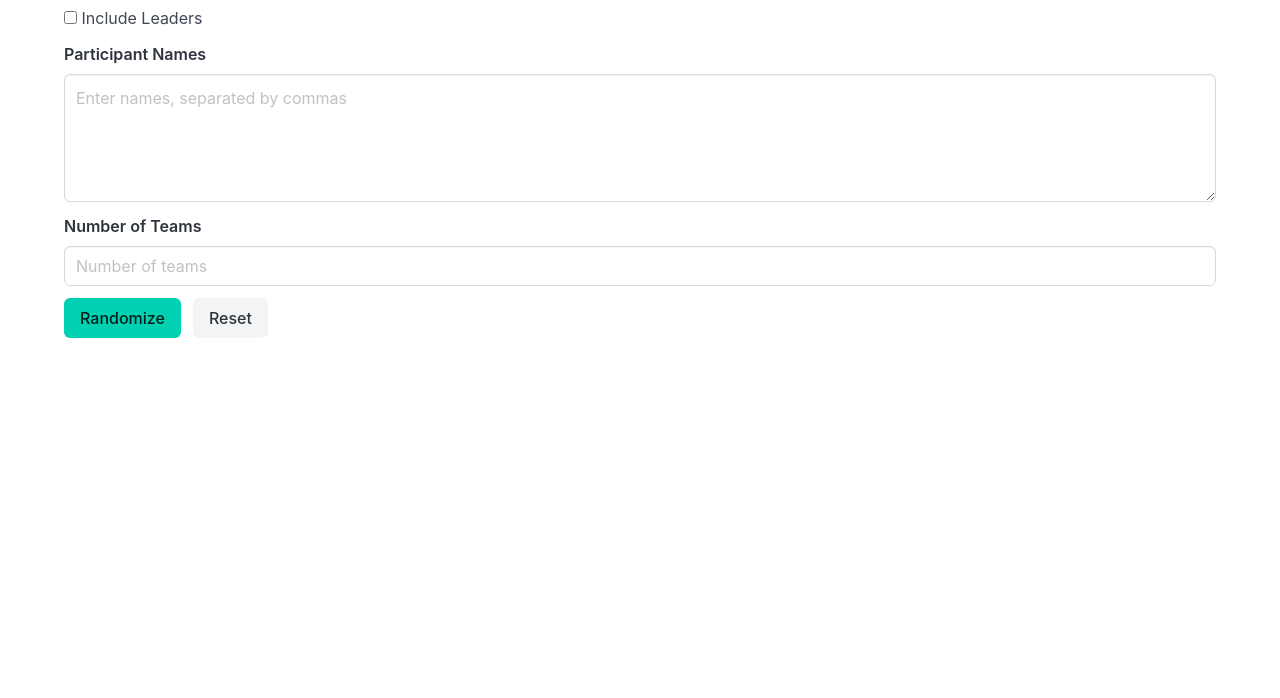
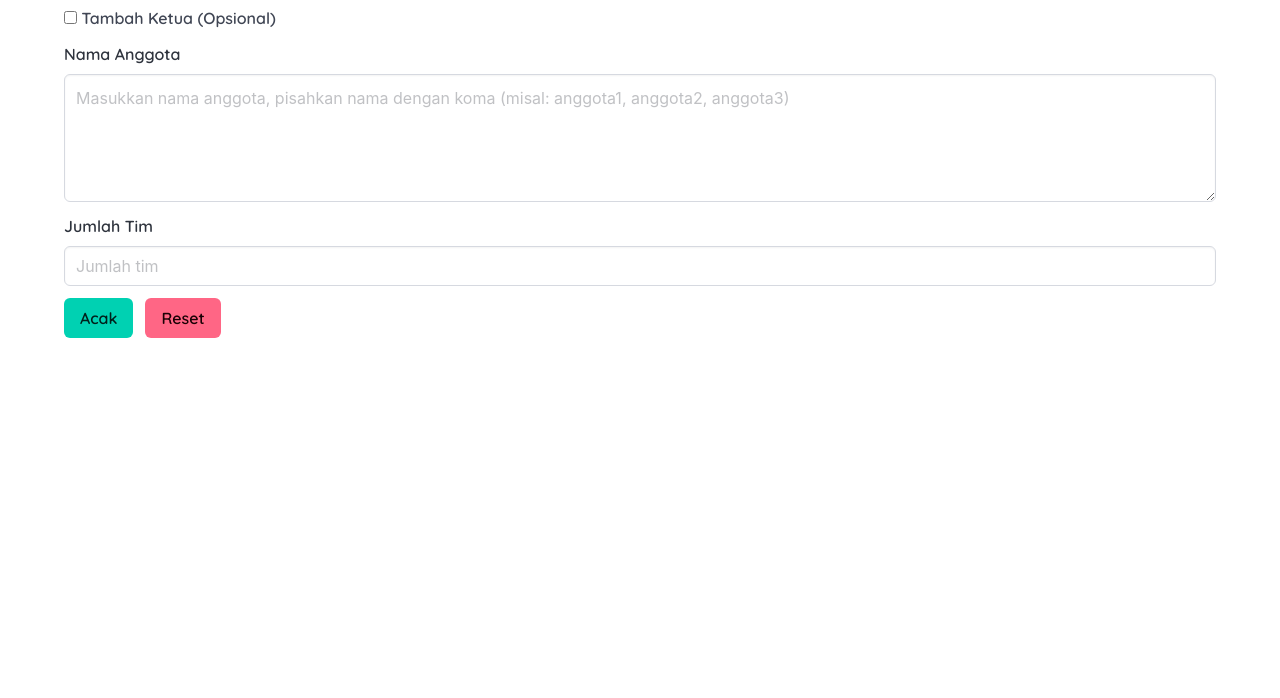
Before and after one commit to nflahza/team-randomizer, a plain HTML site: page index.html in a window 1280 px wide. Shown: the part 102-800 px from the top of the page. Drawn offline with nearby package versions, Linux system fonts and the light colour scheme.

Commit message:
alpha 0.1

```diff
--- a/index.html
+++ b/index.html
@@ -3,53 +3,59 @@
   <head>
     <meta charset="UTF-8" />
     <meta name="viewport" content="width=device-width, initial-scale=1.0" />
-    <title>Team Randomizer</title>
+    <title>Pengacak Kelompok</title>
     <link
       rel="stylesheet"
       href="https://cdnjs.cloudflare.com/ajax/libs/bulma/1.0.1/css/bulma.min.css"
     />
     <link rel="stylesheet" href="styles.css" />
+    <link
+      href="https://fonts.googleapis.com/css2?family=Quicksand:wght@600&display=swap"
+      rel="stylesheet"
+    />
   </head>
   <body>
     <section class="section">
       <div class="container">
-        <h1 class="title has-text-centered">Team Randomizer</h1>
+        <h1 class="title has-text-centered">Pengacak Kelompok</h1>
         <div class="field">
           <input
             type="checkbox"
             id="hasLeaders"
             onclick="toggleLeadersInput()"
           />
-          <label class="checkbox" for="hasLeaders">Include Leaders</label>
+          <label class="checkbox" for="hasLeaders"
+            >Tambah Ketua (Opsional)</label
+          >
         </div>
         <div class="field" id="leadersField" style="display: none">
-          <label class="label">Leader Names</label>
+          <label class="label">Nama Pemimpin</label>
           <div class="control">
             <textarea
               class="textarea"
               id="leadersInput"
-              placeholder="Enter leader names, separated by commas"
+              placeholder="Masukkan nama pemimpin, pisahkan nama dengan koma (misal: ketua1, ketua2, ketua3)"
             ></textarea>
           </div>
         </div>
         <div class="field">
-          <label class="label">Participant Names</label>
+          <label class="label">Nama Anggota</label>
           <div class="control">
             <textarea
               class="textarea"
               id="namesInput"
-              placeholder="Enter names, separated by commas"
+              placeholder="Masukkan nama anggota, pisahkan nama dengan koma (misal: anggota1, anggota2, anggota3)"
             ></textarea>
           </div>
         </div>
         <div class="field">
-          <label class="label">Number of Teams</label>
+          <label class="label">Jumlah Tim</label>
           <div class="control">
             <input
               class="input"
               type="number"
               id="numTeams"
-              placeholder="Number of teams"
+              placeholder="Jumlah tim"
               min="1"
             />
           </div>
@@ -57,11 +63,13 @@
         <div class="field is-grouped">
           <div class="control">
             <button class="button is-primary" onclick="randomizeTeams()">
-              Randomize
+              Acak
             </button>
           </div>
           <div class="control">
-            <button class="button is-light" onclick="resetForm()">Reset</button>
+            <button class="button is-danger" onclick="resetForm()">
+              Reset
+            </button>
           </div>
         </div>
         <div id="teamsOutput" class="columns is-multiline"></div>
--- a/styles.css
+++ b/styles.css
@@ -1,3 +1,14 @@
+body {
+  font-family: "Quicksand", sans-serif;
+}
+
+h1,
+h2,
+.label,
+.button {
+  font-family: "Quicksand", sans-serif;
+}
+
 #teamsOutput .team {
   padding: 20px;
   border-radius: 8px;
```
